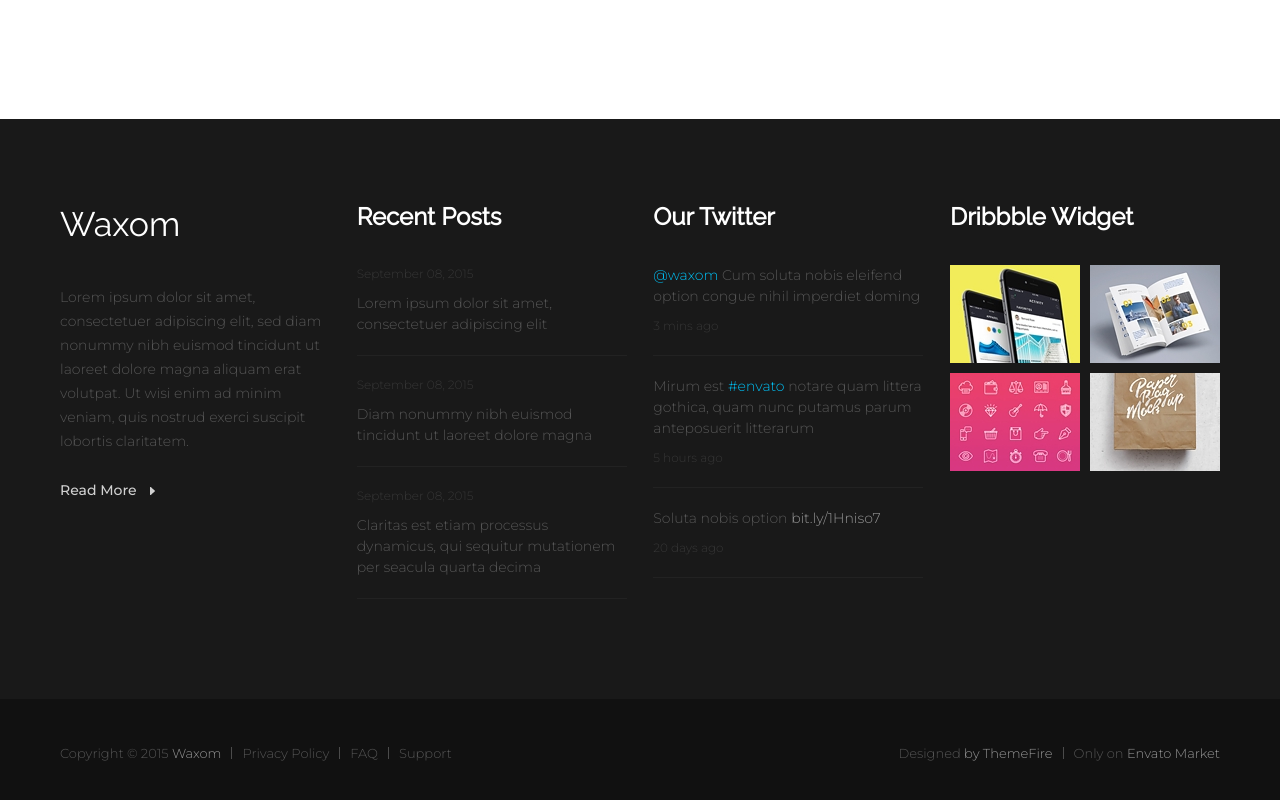
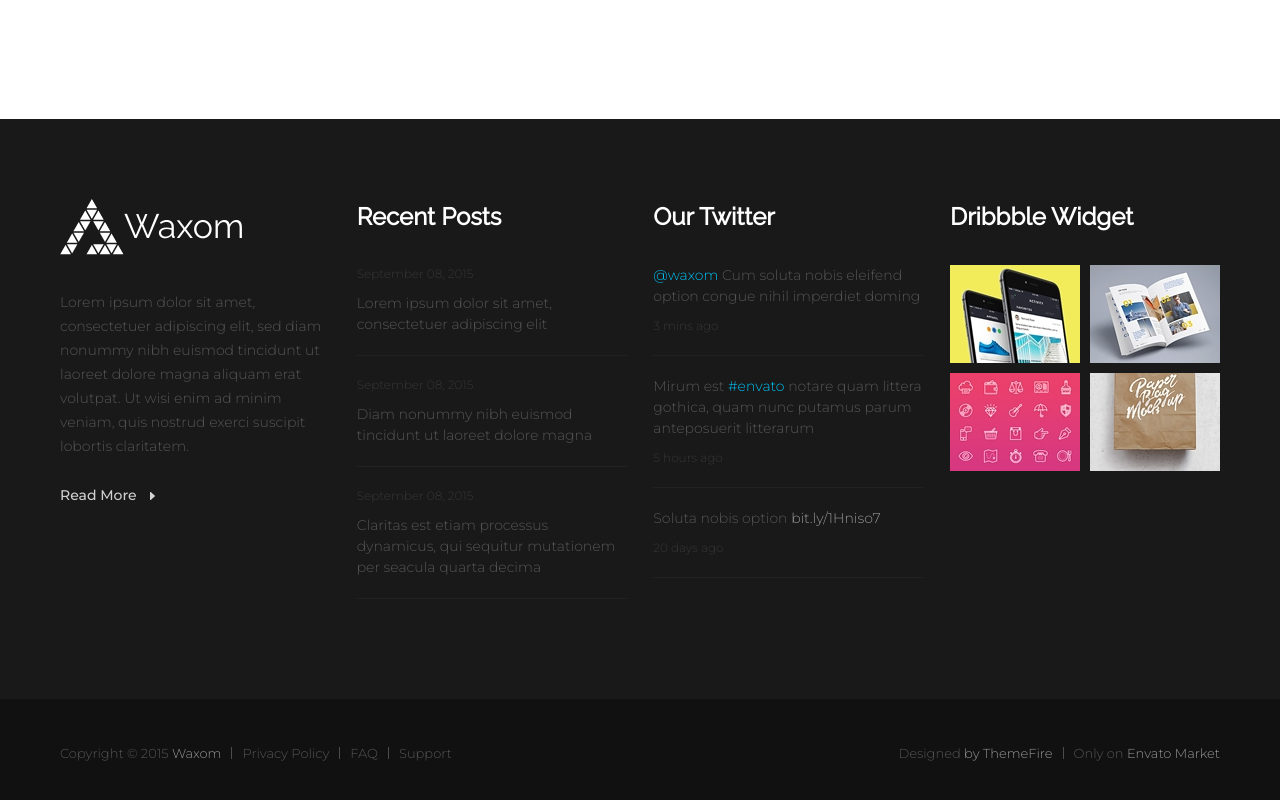
Before and after one commit to kotashovv/Porfolio1, a plain HTML site: page index.html in a window 1280 px wide. Shown: the part 6142-6942 px from the top of the page. Drawn offline with nearby package versions, Linux system fonts and the light colour scheme; the site is published under a folder, as on GitHub Pages, so addresses that start at the root find nothing.

Commit message:
index.html

```diff
--- a/index.html
+++ b/index.html
@@ -503,7 +503,7 @@
             <div class="social__wrap">
                 <div class="social__column">
                     <div class="column__logo">
-                        <img src="/img/logo.png" alt="">
+                        <img src="img/logo.png" alt="">
                         Waxom
                     </div>
                     <div class="column__logo-text">
```
